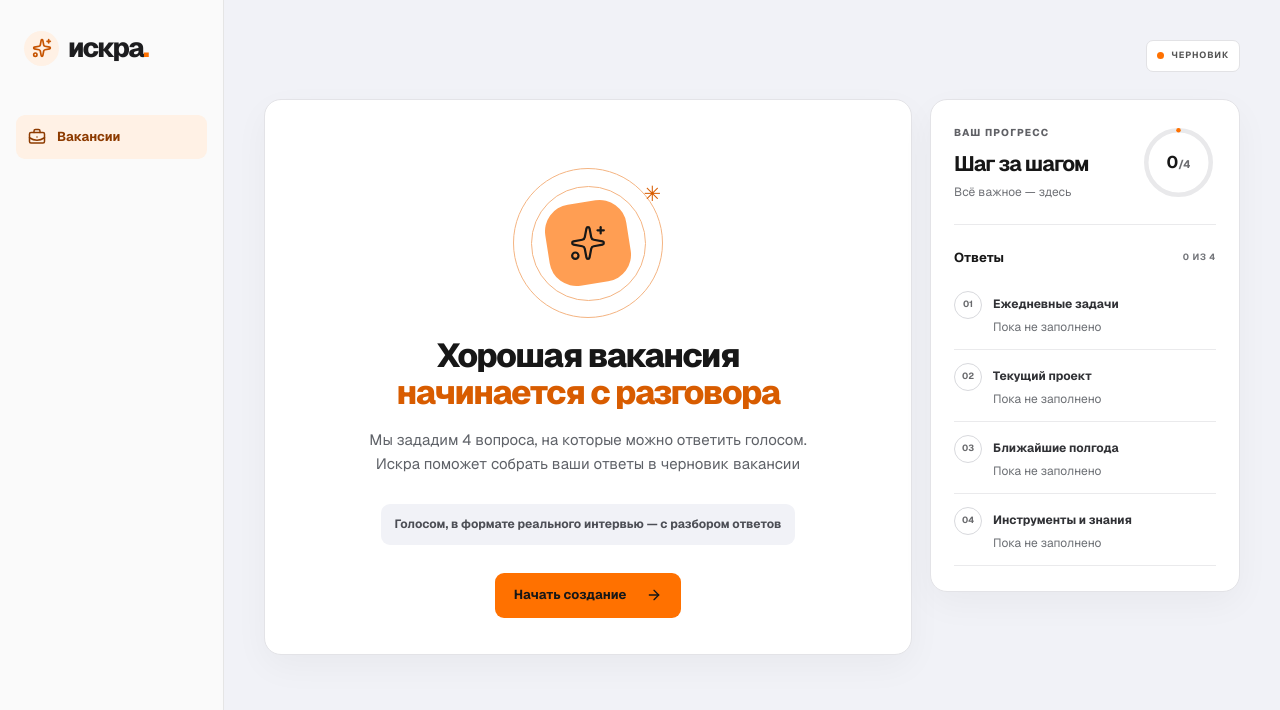
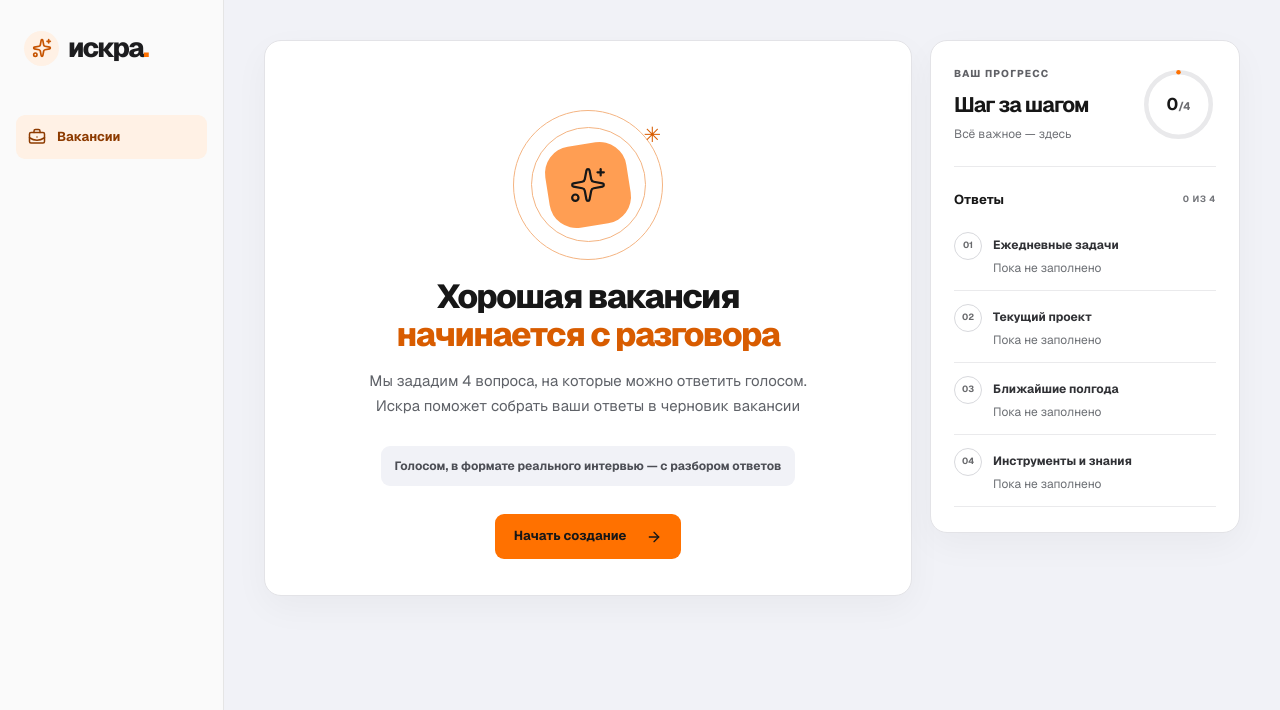
Before and after one commit to anastasiyarudomyotova/iskra, a Next.js app: page / in a window 1280 px wide. Shown: the top 710 px of the page. Built offline with nearby package versions, Linux system fonts and the light colour scheme.

Commit message:
Remove draft status badge
Co-authored-by: arena-agent <297053741+arena-agent@users.noreply.github.com>

```diff
--- a/src/app/globals.css
+++ b/src/app/globals.css
@@ -271,8 +271,7 @@ body, .app-shell { background: #f1f2f7; color: #171717; }
   .question-top .question-badge { font-size: 9px; margin-top: 7px; }
 }
 
-/* Keep the existing status tag; compact the voice block and put its art on the right. */
-.workspace-heading { justify-content: flex-end; }
+/* Compact the voice block and put its art on the right. */
 .voice-box { padding: 12px 19px; }
 .voice-body { display: flex; flex-direction: row-reverse; gap: 18px; margin-top: 0; }
 .signal-art { width: 130px; height: 82px; flex-basis: 130px; margin: 0; }
--- a/src/app/page.tsx
+++ b/src/app/page.tsx
@@ -119,7 +119,6 @@ export default function Home() {
       </nav>
       <div className="app-main">
         <main className="workspace">
-          <div className="workspace-heading"><div className="workspace-tag"><span/> ЧЕРНОВИК</div></div>
           {mock && <div className="mock-banner">Демонстрационный режим: ответы обрабатываются локально, Gemini не используется</div>}
           <div className="workspace-grid">
             <section className="main-panel" aria-label={screen === "result" ? "Черновик вакансии" : "Мастер вопросов"}>
```
